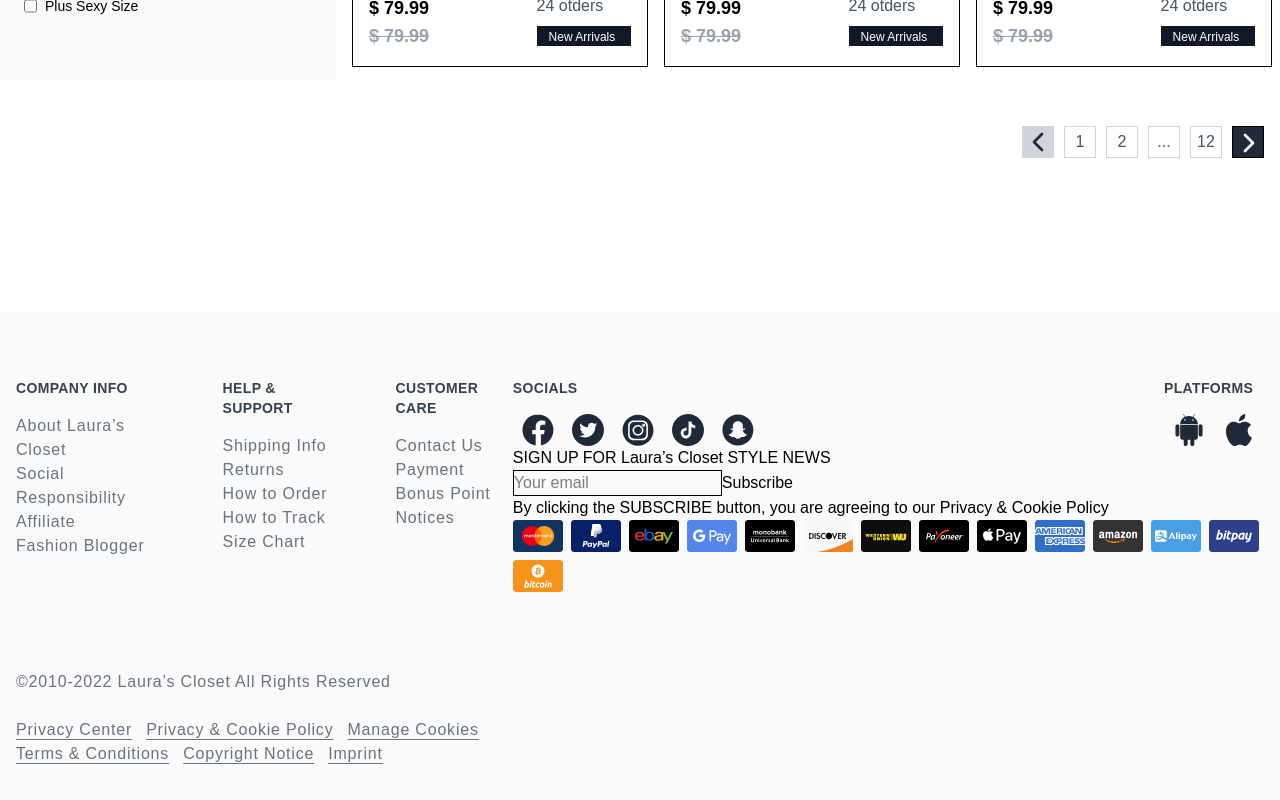
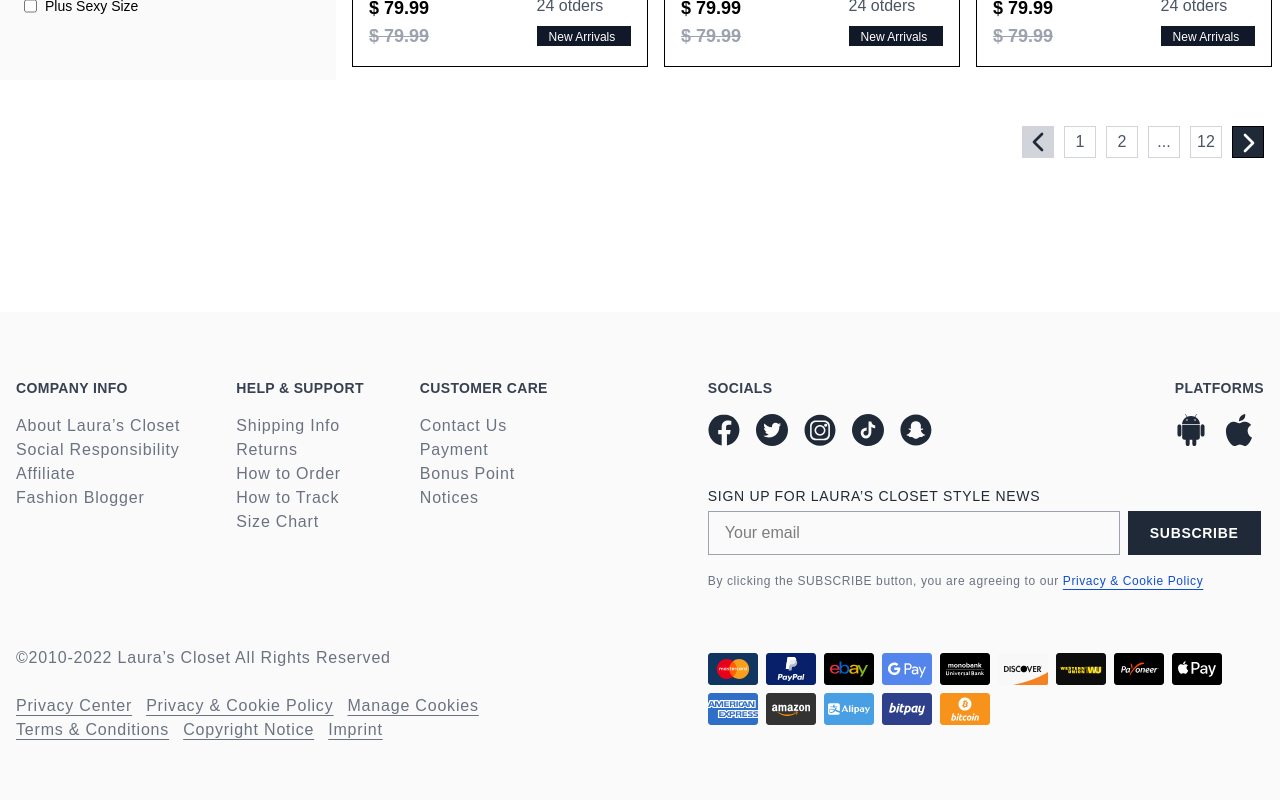
Before and after one commit to EugeneLevkovych/tailwind-lauras-closing, a React (Vite) app: page / in a window 1280 px wide. Shown: the part 1829-2629 px from the top of the page. Built offline with nearby package versions, Linux system fonts and the light colour scheme.

Commit message:
add lg footer

```diff
--- a/src/components/Brands.jsx
+++ b/src/components/Brands.jsx
@@ -40,7 +40,7 @@ export default function Brands() {
        <Checkbox name={'dolce_gabbana'} id={'dolce_gabbana-id'} label={'Dolce & Gabbana'} checked={filterChecks.dolce_gabbana} onChange={handleFilterChange} />
        <Checkbox name={'zara'} id={'zara-id'} label={'Zara'} checked={filterChecks.zara} onChange={handleFilterChange} />
        <Checkbox name={'shanel'} id={'shanel-id'} label={'Shanel'} checked={filterChecks.shanel} onChange={handleFilterChange} />
-       <p className="text-red-light">+234more</p>
+       <p className="pl-[2.1rem] text-red-light">+234more</p>
     </form>
 </div>
     ) }
--- a/src/components/Categories.jsx
+++ b/src/components/Categories.jsx
@@ -28,7 +28,7 @@ const [filterChecks, setFilterChecks] = useState({
           <Checkbox name={'lingerie_lounge_wear'} id={'lingerie_lounge_wear-id'} label={'Lingerie & Lounge Wear'} checked={filterChecks.lingerie_lounge_wear} onChange={handleFilterChange} />
           <Checkbox name={'blouse'} id={'blouse-id'} label={'Blouse'} checked={filterChecks.blouse} onChange={handleFilterChange} />
           <Checkbox name={'vintage'} id={'vintage-id'} label={'Vintage'} checked={filterChecks.vintage} onChange={handleFilterChange} />
-       <p className="text-red-light">+4more</p>
+       <p className="pl-[2.1rem] text-red-light">+4more</p>
     </form>
 </div>
     )
--- a/src/components/CompanyInfo.jsx
+++ b/src/components/CompanyInfo.jsx
@@ -4,24 +4,24 @@ export default function CompanyInfo() {
     <div className="flex gap-14 max-w-[36.25rem] w-full mb-28">
         <div>
             <h3 className="text-sm font-semibold tracking-wide uppercase text-black1 pb-4">Company info</h3>
-            <p className="font-sm font-medium tracking-wider text-gray-main space-y-2">About Laura’s Closet</p>
-            <p className="font-sm font-medium tracking-wider text-gray-main space-y-2">Social Responsibility</p>
+            <p className="font-sm font-medium tracking-wider text-gray-main space-y-2 whitespace-nowrap">About Laura’s Closet</p>
+            <p className="font-sm font-medium tracking-wider text-gray-main space-y-2 whitespace-nowrap">Social Responsibility</p>
             <p className="font-sm font-medium tracking-wider text-gray-main space-y-2">Affiliate</p>
-            <p className="font-sm font-medium tracking-wider text-gray-main space-y-2">Fashion Blogger</p>
+            <p className="font-sm font-medium tracking-wider text-gray-main space-y-2 whitespace-nowrap">Fashion Blogger</p>
         </div>
          <div>
-            <h3 className="text-sm font-semibold tracking-wide uppercase text-black1 pb-4">HElp & Support</h3>
-            <p className="font-sm font-medium tracking-wider text-gray-main space-y-2">Shipping Info</p>
+            <h3 className="text-sm font-semibold tracking-wide uppercase text-black1 pb-4 whitespace-nowrap">HElp & Support</h3>
+            <p className="font-sm font-medium tracking-wider text-gray-main space-y-2 whitespace-nowrap">Shipping Info</p>
             <p className="font-sm font-medium tracking-wider text-gray-main space-y-2">Returns</p>
-            <p className="font-sm font-medium tracking-wider text-gray-main space-y-2">How to Order</p>
-            <p className="font-sm font-medium tracking-wider text-gray-main space-y-2">How to Track</p>
-            <p className="font-sm font-medium tracking-wider text-gray-main space-y-2">Size Chart</p>
+            <p className="font-sm font-medium tracking-wider text-gray-main space-y-2 whitespace-nowrap">How to Order</p>
+            <p className="font-sm font-medium tracking-wider text-gray-main space-y-2 whitespace-nowrap">How to Track</p>
+            <p className="font-sm font-medium tracking-wider text-gray-main space-y-2 whitespace-nowrap">Size Chart</p>
         </div>
          <div>
-            <h3 className="text-sm font-semibold tracking-wide uppercase text-black1 pb-4">Customer care</h3>
-            <p className="font-sm font-medium tracking-wider text-gray-main space-y-2">Contact Us</p>
+            <h3 className="text-sm font-semibold tracking-wide uppercase text-black1 pb-4 whitespace-nowrap">Customer care</h3>
+            <p className="font-sm font-medium tracking-wider text-gray-main space-y-2 whitespace-nowrap">Contact Us</p>
             <p className="font-sm font-medium tracking-wider text-gray-main space-y-2">Payment</p>
-            <p className="font-sm font-medium tracking-wider text-gray-main space-y-2">Bonus Point</p>
+            <p className="font-sm font-medium tracking-wider text-gray-main space-y-2 whitespace-nowrap">Bonus Point</p>
             <p className="font-sm font-medium tracking-wider text-gray-main space-y-2">Notices</p>
         </div>
     </div>
--- a/src/components/Footer.jsx
+++ b/src/components/Footer.jsx
@@ -6,7 +6,7 @@ import WeAccept from "./WeAccept";
 export default function Footer() {
     return (
 <div className="py-16.5 bg-white-dark">
-    <div className="flex container mx-auto px-4">
+    <div className="flex gap-40 container mx-auto px-4">
         <div>
           <CompanyInfo />
         </div>
--- a/src/components/SignUp.jsx
+++ b/src/components/SignUp.jsx
@@ -1,9 +1,9 @@
 export default function SignUp() {
     return (
-            <form>
-                <label className="block" htmlFor="subscribe">SIGN UP FOR Laura’s Closet  STYLE NEWS</label>
-                <input className="border-1" type="text" id="subscribe" placeholder="Your email" />
-                <button type="submit">Subscribe</button>
-                <p>By clicking the SUBSCRIBE button, you are agreeing to our <a href="">Privacy & Cookie Policy</a></p>
+            <form className="mb-[4rem]">
+                <label className="block mb-[5px] text-sm font-medium tracking-wider text-gray1 uppercase" htmlFor="subscribe">Sign up for Laura’s Closet  style news</label>
+                <input className="max-w-103 w-full h-11 pl-4 border-1 border-gray-lighter mb-[1.1rem]" type="text" id="subscribe" placeholder="Your email" />
+                <button className="max-w-[8.3rem] w-full h-11 xl:ml-2 bg-gray1 text-sm font-semibold tracking-wider uppercase text-white2" type="submit">Subscribe</button>
+                <p className="text-xs font-medium tracking-wider text-gray-main">By clicking the <span className="uppercase">subscribe</span> button, you are agreeing to our <a className="font-medium underline underline-offset-4 text-blue1" href="#">Privacy & Cookie Policy</a></p>
             </form>
     )}
--- a/src/components/Socials.jsx
+++ b/src/components/Socials.jsx
@@ -1,33 +1,33 @@
 export default function Socials() {
     return (
-    <div className="flex justify-between">
+    <div className="flex justify-between mb-10">
         <div>
             <p className="text-sm font-semibold tracking-wide uppercase text-black1 pb-4">Socials</p>
-          <div className="flex">
-            <svg className="w-12.5 h-8 fill-gray1">
+          <div className="flex gap-4">
+            <svg className="size-8 fill-gray1">
                 <use href="./sprite.svg#icon-facebook"></use>
             </svg>
-             <svg className="w-12.5 h-8 fill-gray1">
+             <svg className="size-8 fill-gray1">
                 <use href="./sprite.svg#icon-twitter"></use>
             </svg>
-             <svg className="w-12.5 h-8 fill-gray1">
+             <svg className="size-8 fill-gray1">
                 <use href="./sprite.svg#icon-instagram"></use>
             </svg>
-             <svg className="w-12.5 h-8 fill-gray1">
+             <svg className="size-8 fill-gray1">
                 <use href="./sprite.svg#icon-tiktok"></use>
             </svg>
-             <svg className="w-12.5 h-8 fill-gray1">
+             <svg className="size-8 fill-gray1">
                 <use href="./sprite.svg#icon-snapchat"></use>
             </svg>
           </div>
         </div>
         <div>
             <p className="text-sm font-semibold tracking-wide uppercase text-black1 pb-4">Platforms</p>
-          <div className="flex">
-             <svg className="w-12.5 h-8 fill-gray1">
+          <div className="flex gap-4">
+             <svg className="size-8 fill-gray1">
                 <use href="./sprite.svg#icon-android"></use>
             </svg>
-             <svg className="w-12.5 h-8 fill-gray1">
+             <svg className="size-8 fill-gray1">
                 <use href="./sprite.svg#icon-apple"></use>
             </svg>
           </div>
--- a/src/index.css
+++ b/src/index.css
@@ -10,7 +10,7 @@
 
 @theme {
   --color-white1: #f9fafb;
-  --color-white: #fff;
+  --color-white2: #fff;
   --color-white-dark: #fafafa;
   --color-gray-lightest: #d1d5db;
   --color-gray-lighter: #9ca3af;
@@ -20,6 +20,7 @@
   --color-black1: #374151;
   --color-back-arrivals-black: #111827;
   --color-red-light: #eb5757;
+  --color-blue1: #0f4fce;
 }
 
 
```
